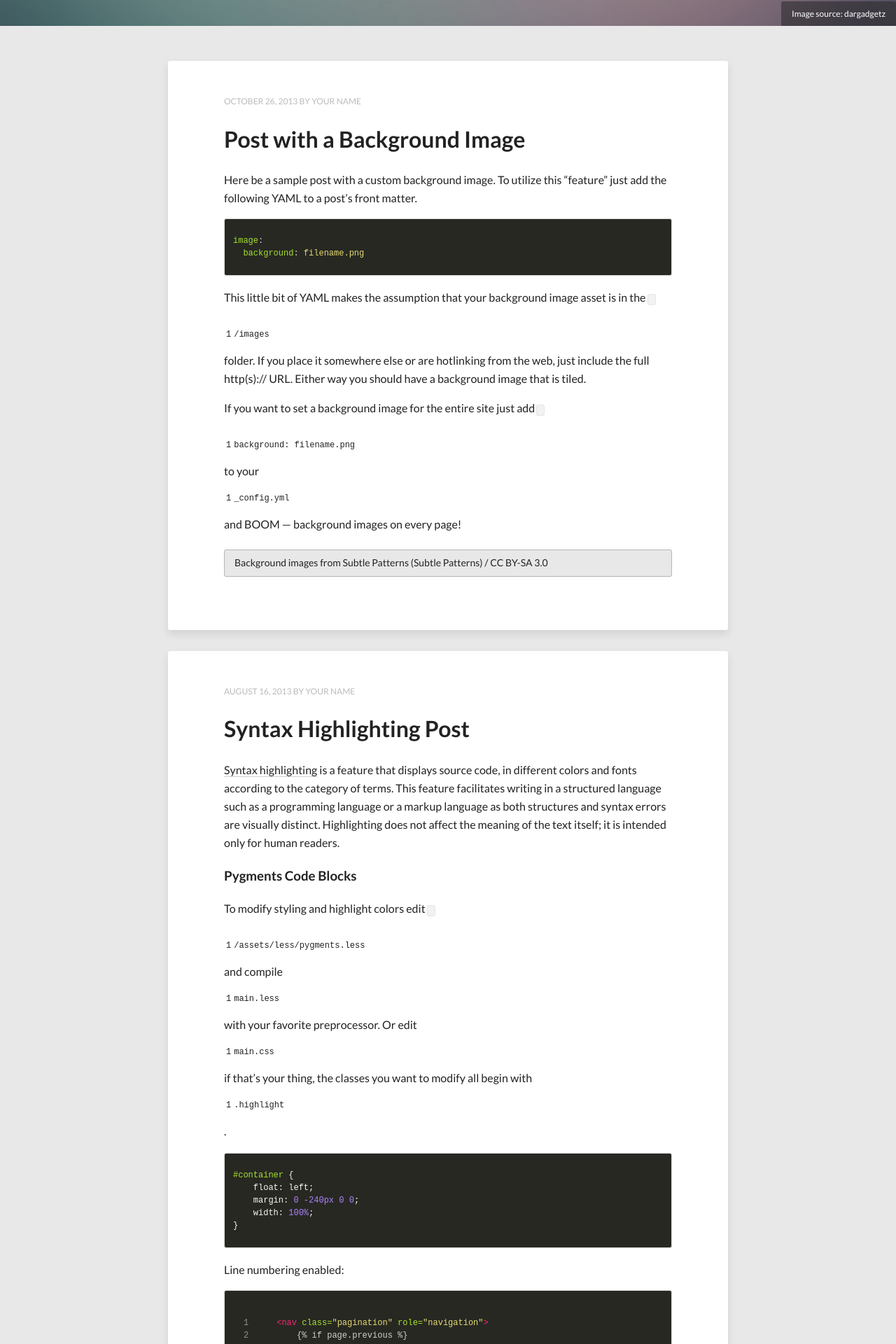
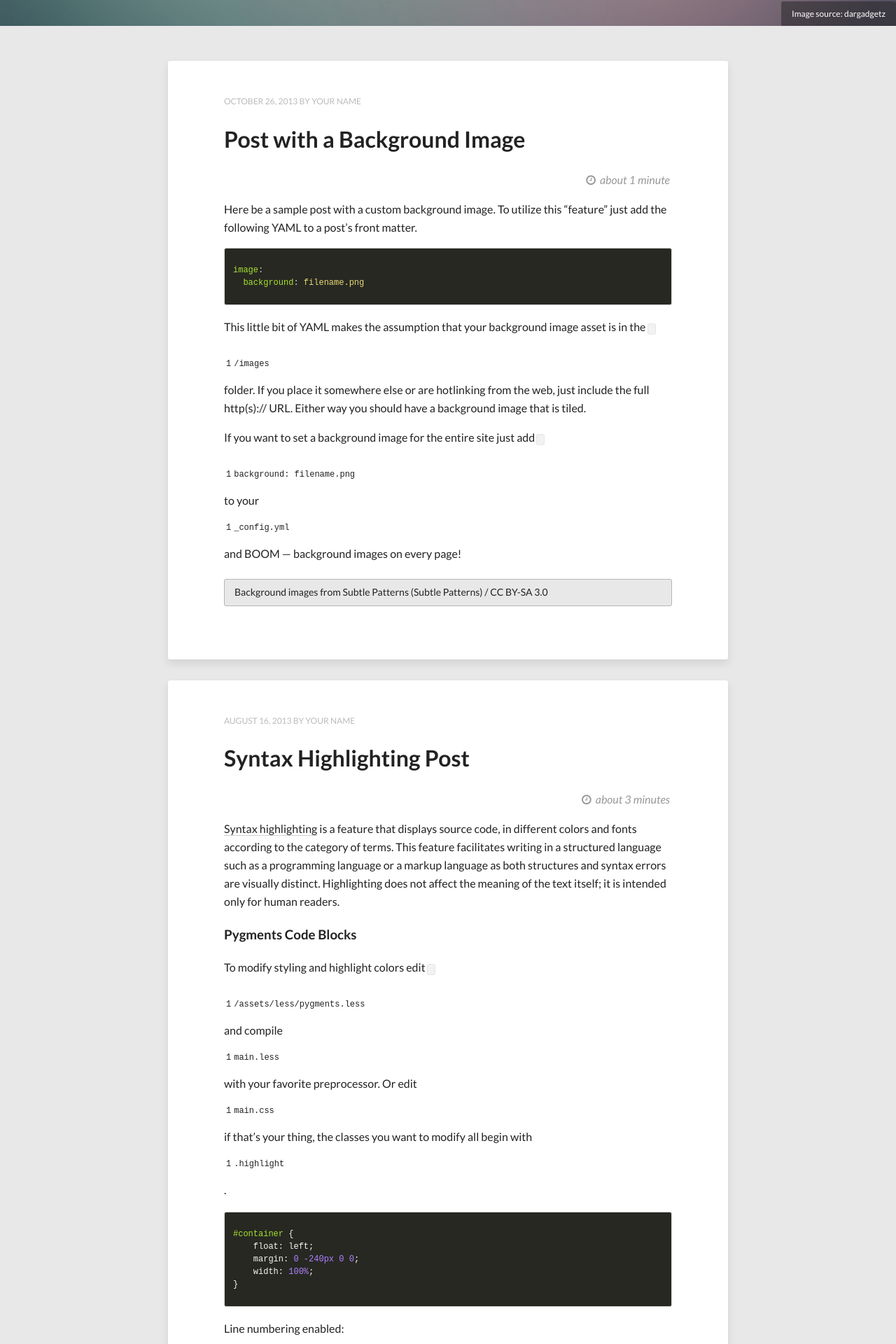
Before and after one commit to cwest/caseywest.com, a Jekyll site: the page built from index.html, in a window 1280 px wide. Shown: the part 363-2283 px from the top of the page at 70% size. Built offline with Jekyll 4.4.1, drawn with Linux system fonts in a browser that asks for light colours; nearby versions of some CDN libraries; the list of posts is cut into pages by our own code; some of the changed text lies outside the part shown.

Commit message:
Added feature Reading Time   - Enabled by default, to disable set reading_time to false in _config.yml   - This feature has been tested in GithubPages to see an example visit: http://edgarsandi.github.io

```diff
--- a/_config.yml
+++ b/_config.yml
@@ -1,6 +1,7 @@
 title:            Site Title
 description:      Describe your website here.
 disqus_shortname:
+reading_time:     true
 #Your site's domain goes here. Leave localhost server or blank when working locally.
 url:              http://localhost:4000
 
--- a/_layouts/page.html
+++ b/_layouts/page.html
@@ -29,6 +29,9 @@
       </div><!-- /.header-title-wrap -->
     </header>
     <div class="entry-content">
+      {% if site.reading_time %}
+        <div class="entry-reading-time text-align-right"><i class="fa fa-clock-o"></i><i class="entry-reading-time-content"></i></div><!-- /.entry-reading-time -->
+      {% endif %}
       {{ content }}
       <footer class="entry-meta">
         {% if page.modified %}{{ page.title }} was last modified on <span class="entry-date date modified"><time datetime="{{ page.modified }}">{{ page.modified }}</time></span>
--- a/_layouts/post.html
+++ b/_layouts/post.html
@@ -34,6 +34,9 @@
       </div><!-- /.header-title-wrap -->
     </header>
     <div class="entry-content">
+      {% if site.reading_time %}
+        <div class="entry-reading-time text-align-right"><i class="fa fa-clock-o"></i><i class="entry-reading-time-content"></i></div><!-- /.entry-reading-time -->
+      {% endif %}
       {{ content }}
       <footer class="entry-meta">
         <span class="entry-tags">{% for tag in page.tags %}<a href="{{ site.url }}/tags/#{{ tag | cgi_encode }}" title="Pages tagged {{ tag }}" class="tag">{{ tag }}</a>{% unless forloop.last %}{% endunless %}{% endfor %}</span>
--- a/index.html
+++ b/index.html
@@ -20,6 +20,9 @@ image:
     {% endif %}
   </header>
   <div class="entry-content">
+    {% if site.reading_time %}
+      <div class="entry-reading-time text-align-right"><i class="fa fa-clock-o"></i><i class="entry-reading-time-content"></i></div><!-- /.entry-reading-time -->
+    {% endif %}
     {{ post.content }}
   </div><!-- /.entry-content -->
 </article><!-- /.hentry -->
```
Also changed, not shown: assets/css/main.min.css, assets/js/scripts.min.js.
